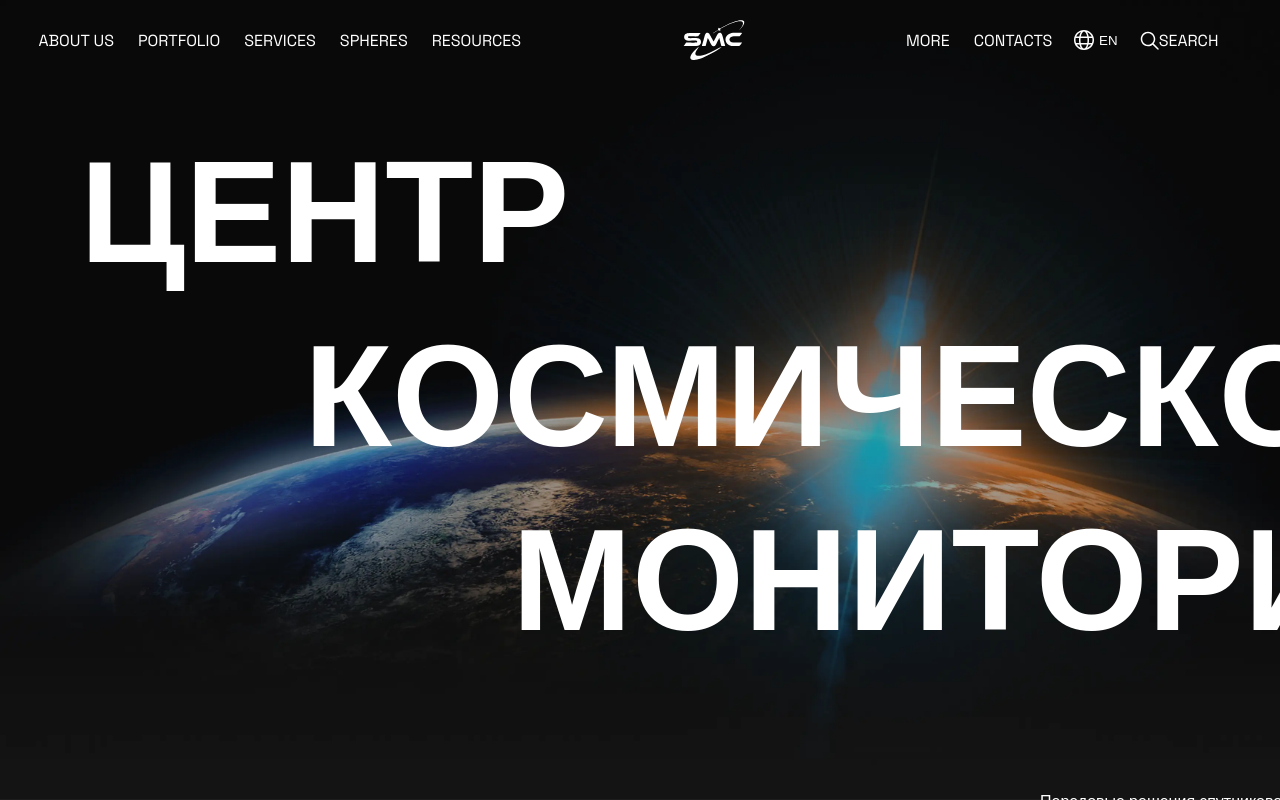
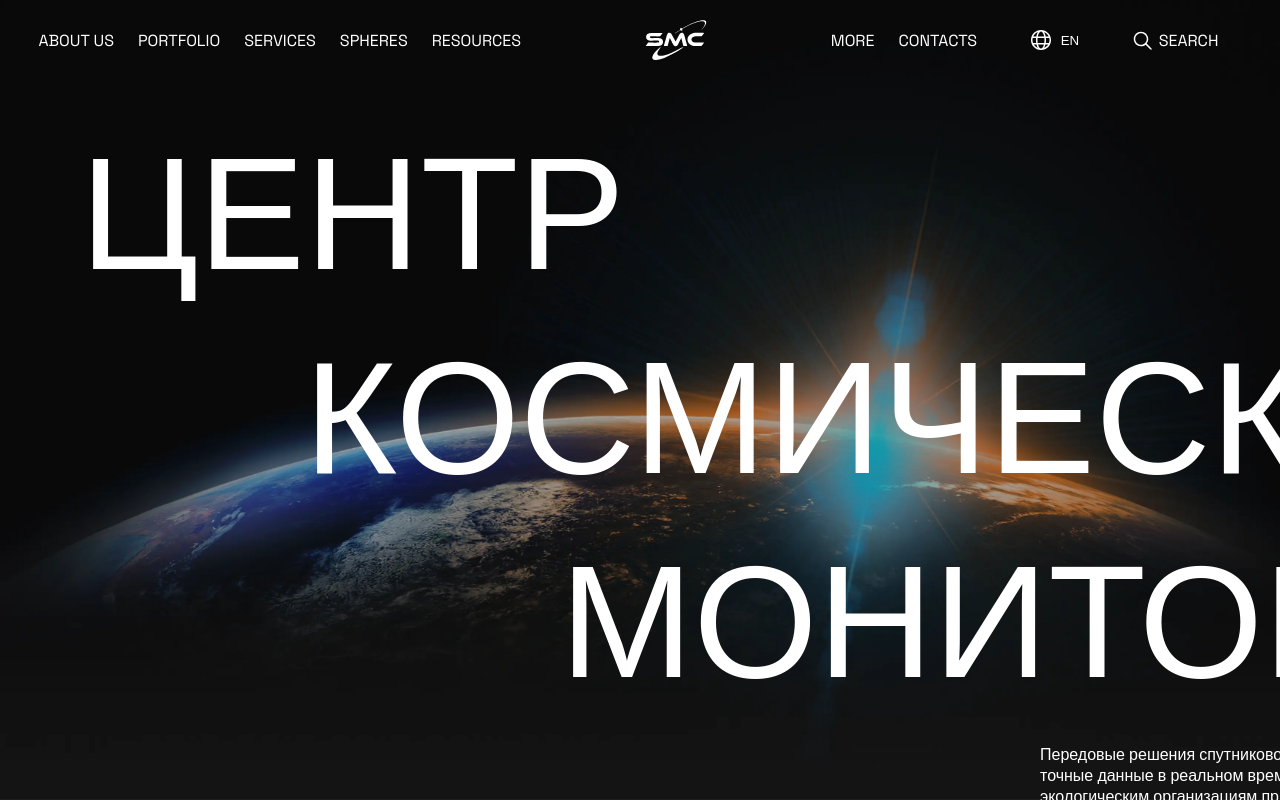
Before and after one commit to AnvarRasul/smc-web-site, a React (Create React App) app: page / in a window 1280 px wide. Built offline with nearby package versions, Linux system fonts and the light colour scheme.

Commit message:
small changes

```diff
--- a/src/components/layouts/Header/Header.jsx
+++ b/src/components/layouts/Header/Header.jsx
@@ -44,7 +44,7 @@ function Header() {
                         <li className={styles.spheres}>
                             <span>SPHERES</span>
                         </li>
-                        <li className={styles.resourses}>
+                        <li className={styles.resources}>
                             <span>RESOURCES</span>
                         </li>
                     </ul>
--- a/src/components/layouts/Header/styles.module.scss
+++ b/src/components/layouts/Header/styles.module.scss
@@ -1,3 +1,5 @@
+@import '../../../assets/styles/variables';
+
 .header {
   position: fixed;
   top: 0;
@@ -11,7 +13,6 @@
   z-index: 20;
   color: white;
   vertical-align: middle;
-
 }
 
 .left_side {
@@ -63,6 +64,8 @@
   position: relative;
   display: flex;
   align-items: center;
+  margin-left: 2rem;
+  margin-right: 2rem;
 }
 
 .language_button {
@@ -74,6 +77,7 @@
   cursor: pointer;
   color: white;
   font-weight: 400;
+  gap: 0.6rem;
 }
 
 .language_list {
@@ -95,7 +99,7 @@
   z-index: 9;
 }
 
-.languageDropdown {
+.language_dropdown {
   position: absolute;
   top: 100%;
   right: 0;
@@ -112,9 +116,11 @@
     margin: 0;
 
     li {
-      padding: 0.5rem 1rem;
+      padding: 0.5rem 0.4rem;
       cursor: pointer;
-      font-weight: 500;
+      font-weight: 400;
+      font-size: 0.9rem;
+      color: black;
 
       &:hover {
         background-color: #f0f0f0;
@@ -125,4 +131,5 @@
 .search_button {
   display: flex;
   color: white;
+  gap: 0.4rem;
 }
--- a/src/components/layouts/HeroSection/styles.module.scss
+++ b/src/components/layouts/HeroSection/styles.module.scss
@@ -15,15 +15,19 @@
 }
 
 .hero_section {
-  font-size: 6rem; // Крупный размер текста
-  font-weight: 400;
   color: #ffffff; // Нейтральный цвет (заменим позже)
-  // animation: wave 3s ease-in-out infinite; // Эффект волны
+  margin-top: 7em;
+  padding: 0;
 
-  // Разбиваем текст на символы
   span {
     display: inline-block;
     animation: wave 3s ease-in-out infinite;
+    font-weight: 400;
+    font-size: 10rem;
+    margin: 0;
+    padding: 0;
+    top: 0;
+    bottom: 0;
   }
   .centre {
     margin-left: 5rem;
@@ -32,11 +36,9 @@
     margin-left: 19rem;
   }
   .monitoring {
-    margin-left: 32rem;
+    margin-left: 35rem;
   }
 }
-
-
 
 .description {
   color: white;
@@ -44,14 +46,18 @@
   height: 64px;
   margin-left: 65rem;
 
-
   .button {
     background-color: #ffffff;
     color: black;
     text-align: center;
     font-size: 20px;
     font-weight: 400;
-    padding: 2rem;
+    padding: 1rem;
+    cursor: pointer;
+
+    &:hover {
+      background: #ccc;
+    }
 
   }
 }
```
Also changed, not shown: src/components/layouts/OurServices/OurServices.jsx (added, +16 -0 lines), src/components/layouts/OurServices/styles.module.scss (added).
